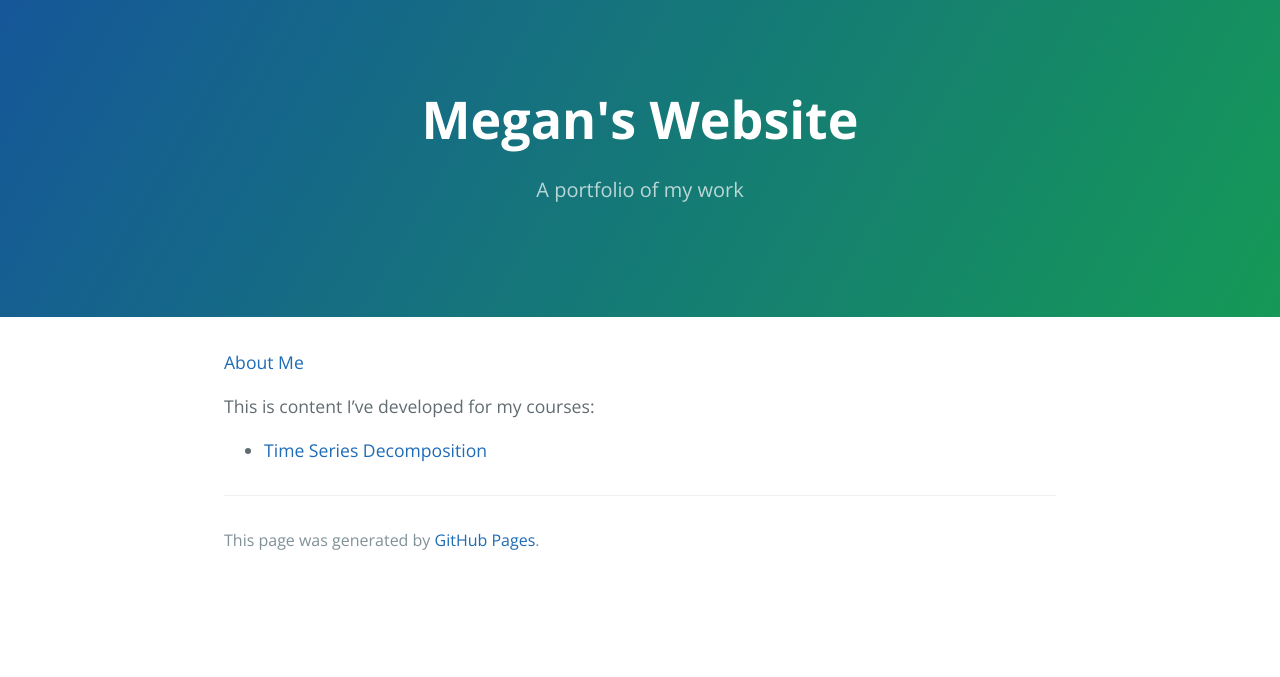
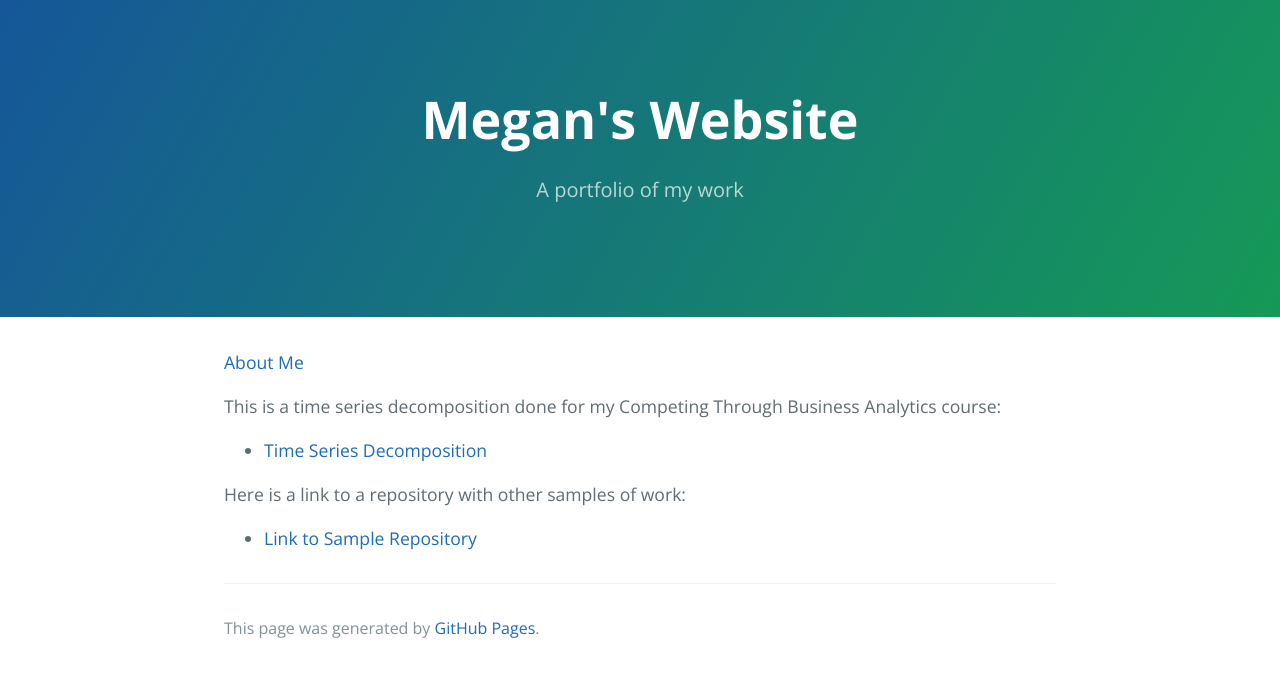
Before and after one commit to MeganBgit/MeganBgit.github.io, a Jekyll site: the page built from index.md, in a window 1280 px wide. Shown: the top 677 px of the page. Built offline with Jekyll 4.4.1, drawn with Linux system fonts in a browser that asks for light colours; our own code applies the rules of GitHub Pages for plain Markdown files.

Commit message:
Update index.md

```diff
--- a/index.md
+++ b/index.md
@@ -5,6 +5,10 @@ description: A portfolio of my work
 
 [About Me](/pics/index.md)
 
-This is content I've developed for my courses:
+This is a time series decomposition done for my Competing Through Business Analytics course:
 
 - [Time Series Decomposition](/timeseries/index.md)
+
+Here is a link to a repository with other samples of work:
+
+- [Link to Sample Repository](/SampleWork/index.md)
```
